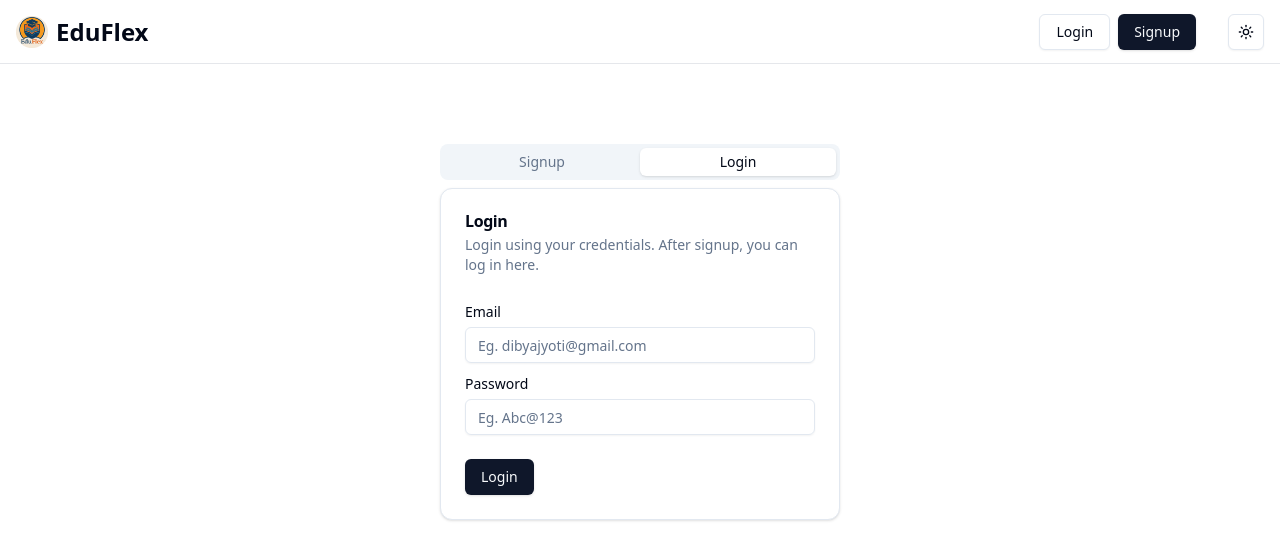
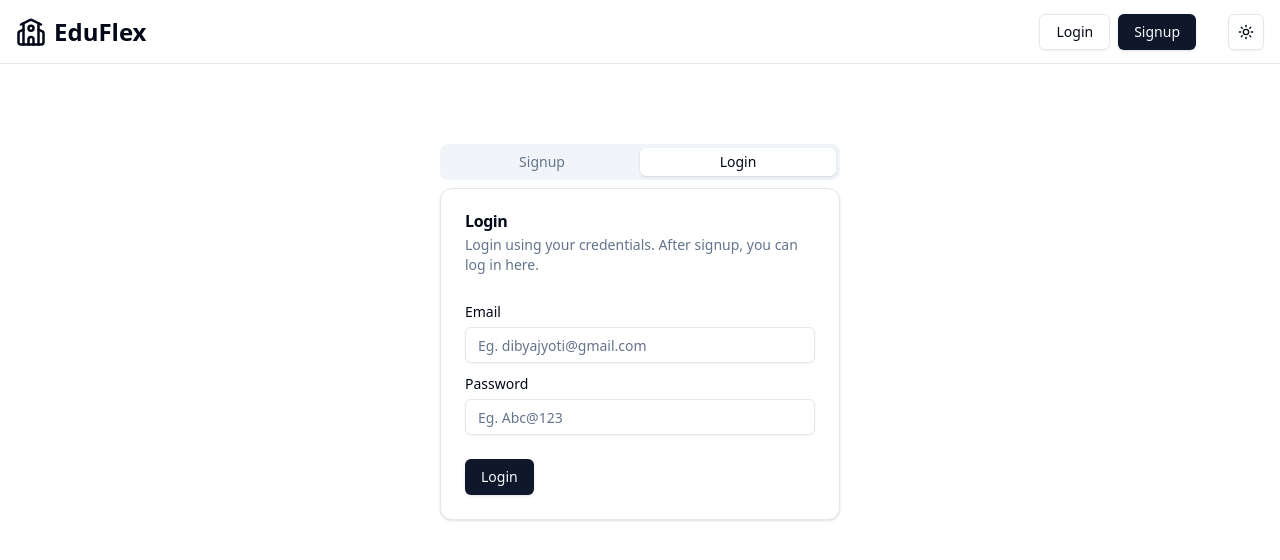
Before and after one commit to Luckysenapati/eduflex, a React (Vite) app in the folder client/: page /login in a window 1280 px wide. Shown: the top 560 px of the page. Built offline with nearby package versions, Linux system fonts and the light colour scheme; no server answers.

Commit message:
Resolved merge conflicts after pulling from origin main

```diff
--- a/client/src/components/Navbar.jsx
+++ b/client/src/components/Navbar.jsx
@@ -1,5 +1,5 @@
+import { Menu, School } from "lucide-react";
 import React, { useEffect } from "react";
-import { Menu } from "lucide-react";
 import {
   DropdownMenu,
   DropdownMenuContent,
@@ -21,14 +21,11 @@ import {
   SheetTitle,
   SheetTrigger,
 } from "./ui/sheet";
-import { Separator } from "./ui/separator";
+import { Separator } from "./ui/separator"; // ✅ Correct separator
 import { Link, useNavigate } from "react-router-dom";
 import { useLogoutUserMutation } from "@/features/api/authApi";
 import { toast } from "sonner";
 import { useSelector } from "react-redux";
-
-// ✅ Replace this with the correct relative path if you use src/assets
-const logo = "/eduflex.png"; // Use public folder
 
 const Navbar = () => {
   const { user } = useSelector((store) => store.auth);
@@ -51,12 +48,8 @@ const Navbar = () => {
       {/* Desktop */}
       <div className="max-w-7xl mx-auto hidden md:flex justify-between items-center gap-10 h-full px-4">
         <div className="flex items-center gap-2">
-          <Link to="/" className="flex items-center gap-2">
-            <img
-              src={logo}
-              alt="EduFlex Logo"
-              className="w-8 h-8 object-contain"
-            />
+          <School  size={30} />
+          <Link to="/">
             <h1 className="hidden md:block font-extrabold text-2xl">EduFlex</h1>
           </Link>
         </div>
@@ -112,10 +105,7 @@ const Navbar = () => {
 
       {/* Mobile */}
       <div className="flex md:hidden items-center justify-between px-4 h-full">
-        <Link to="/" className="flex items-center gap-2">
-          <img src={logo} alt="EduFlex Logo" className="w-8 h-8 object-contain" />
-          <h1 className="font-extrabold text-2xl">EduFlex</h1>
-        </Link>
+        <h1 className="font-extrabold text-2xl">E-learning</h1>
         <MobileNavbar user={user} logoutHandler={logoutHandler} />
       </div>
     </div>
@@ -137,7 +127,7 @@ const MobileNavbar = ({ user, logoutHandler }) => {
       <SheetContent className="flex flex-col">
         <SheetHeader className="flex flex-row items-center justify-between mt-2">
           <SheetTitle>
-            <Link to="/">EduFlex</Link>
+            <Link to="/">E-Learning</Link>
           </SheetTitle>
           <DarkMode />
         </SheetHeader>
@@ -152,9 +142,7 @@ const MobileNavbar = ({ user, logoutHandler }) => {
          {user?.role === "instructor" && (
           <SheetFooter>
             <SheetClose asChild>
-              <Button type="submit" onClick={() => navigate("/admin/dashboard")}>
-                Dashboard
-              </Button>
+              <Button type="submit" onClick={()=> navigate("/admin/dashboard")}>Dashboard</Button>
             </SheetClose>
           </SheetFooter>
         )}
@@ -162,7 +150,6 @@ const MobileNavbar = ({ user, logoutHandler }) => {
     </Sheet>
   );
 };
-
 
 
 
```
Also changed, not shown: client/src/pages/student/HeroSection.jsx (line endings or trailing spaces). Lines whose indentation alone changed are shown as unchanged.
